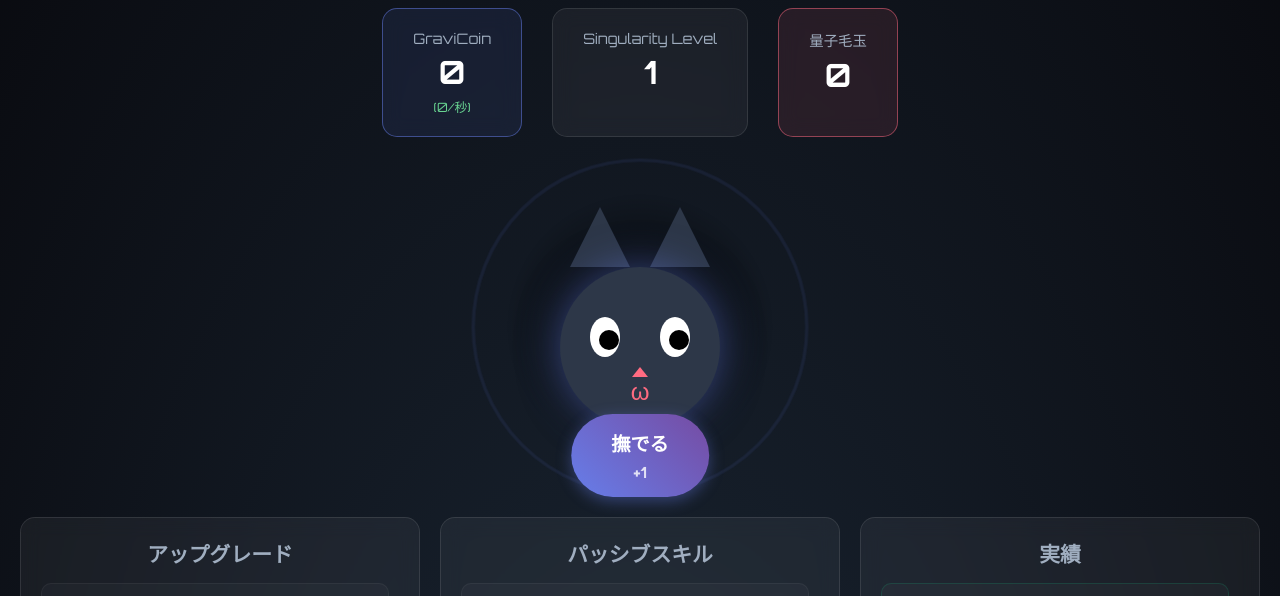
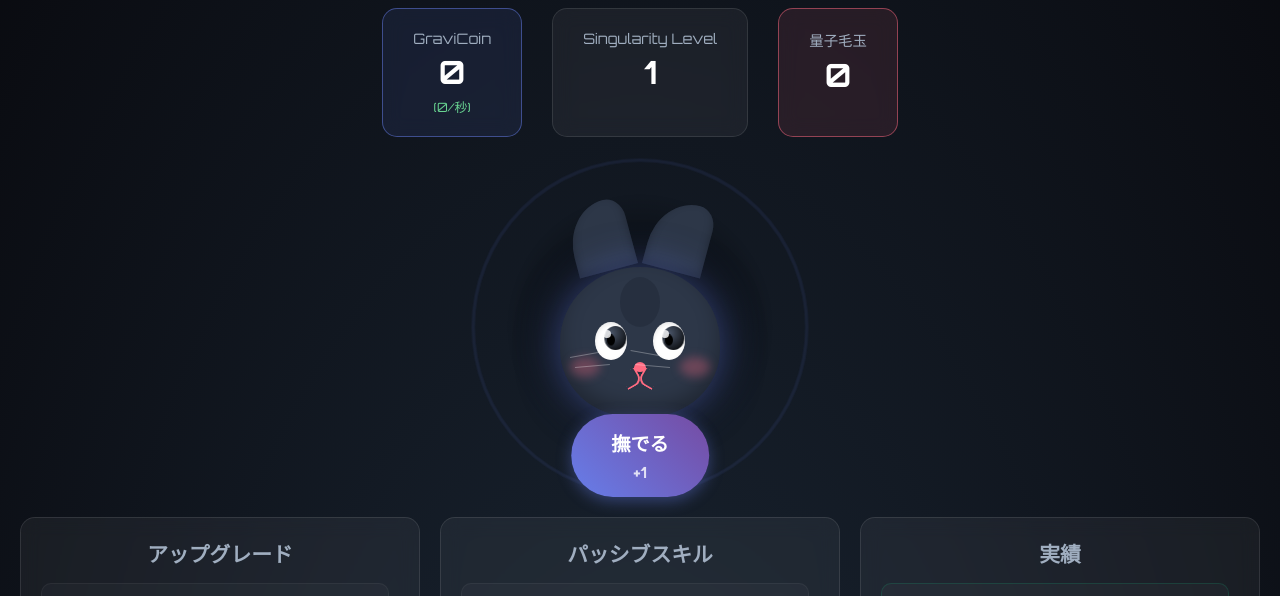
Before and after one commit to naoto714714/browser-games, a plain HTML site: page cataclysmic-cat-ranch/index.html in a window 1280 px wide. Shown: the part 129-725 px from the top of the page. Drawn offline with Linux system fonts and the light colour scheme.

Commit message:
feat: 猫のビジュアルをより可愛らしくリアルに改善
- 耳の形状を丸みを帯びた自然な形に変更
- 瞳孔、光の反射、まばたきアニメーションを追加
- ほっぺたとひげを追加してより猫らしく
- 鼻と口の形状をよりリアルに改善

```diff
--- a/cataclysmic-cat-ranch/css/style.css
+++ b/cataclysmic-cat-ranch/css/style.css
@@ -214,32 +214,46 @@ body {
 
 .cat-ears {
     position: absolute;
-    top: -20px;
+    top: -25px;
     left: 50%;
     transform: translateX(-50%);
-    width: 160px;
-    height: 60px;
+    width: 170px;
+    height: 70px;
 }
 
 .cat-ears::before,
 .cat-ears::after {
     content: '';
     position: absolute;
-    width: 0;
-    height: 0;
-    border-style: solid;
+    width: 60px;
+    height: 70px;
+    background: #2d3748;
+    border-radius: 70% 30% 0 0;
+    box-shadow: inset 0 -5px 10px rgba(0, 0, 0, 0.3);
 }
 
 .cat-ears::before {
-    left: 10px;
-    border-width: 0 30px 60px 30px;
-    border-color: transparent transparent #2d3748 transparent;
+    left: 15px;
+    transform: rotate(-15deg);
 }
 
 .cat-ears::after {
-    right: 10px;
-    border-width: 0 30px 60px 30px;
-    border-color: transparent transparent #2d3748 transparent;
+    right: 15px;
+    transform: rotate(15deg);
+}
+
+/* 耳の内側 */
+.cat-ears::before::after,
+.cat-ears::after::after {
+    content: '';
+    position: absolute;
+    width: 35px;
+    height: 45px;
+    background: #ff6b81;
+    border-radius: 50%;
+    top: 15px;
+    left: 50%;
+    transform: translateX(-50%);
 }
 
 .cat-face {
@@ -248,43 +262,112 @@ body {
     left: 50%;
     transform: translateX(-50%);
     width: 160px;
-    height: 160px;
+    height: 150px;
     background: #2d3748;
+    border-radius: 50% 50% 45% 45%;
+    overflow: visible;
+    box-shadow: 0 0 40px rgba(102, 126, 234, 0.5),
+                inset 0 -10px 20px rgba(0, 0, 0, 0.3);
+    position: relative;
+}
+
+/* 猫の模様 */
+.cat-face::before {
+    content: '';
+    position: absolute;
+    top: 10px;
+    left: 50%;
+    transform: translateX(-50%);
+    width: 40px;
+    height: 50px;
+    background: #1a202c;
     border-radius: 50%;
-    overflow: hidden;
-    box-shadow: 0 0 40px rgba(102, 126, 234, 0.5);
+    opacity: 0.3;
+}
+
+/* ほっぺた */
+.cat-cheeks {
+    position: absolute;
+    top: 90px;
+    left: 50%;
+    transform: translateX(-50%);
+    width: 140px;
+    display: flex;
+    justify-content: space-between;
+}
+
+.cat-cheek {
+    width: 30px;
+    height: 20px;
+    background: rgba(255, 107, 129, 0.3);
+    border-radius: 50%;
+    filter: blur(5px);
 }
 
 .cat-eyes {
     position: absolute;
-    top: 50px;
+    top: 55px;
     left: 50%;
     transform: translateX(-50%);
-    width: 100px;
+    width: 90px;
     display: flex;
     justify-content: space-between;
 }
 
 .cat-eye {
-    width: 30px;
-    height: 40px;
+    width: 32px;
+    height: 38px;
     background: #ffffff;
     border-radius: 50%;
     position: relative;
     overflow: hidden;
+    box-shadow: inset 0 2px 4px rgba(0, 0, 0, 0.1);
 }
 
+/* 瞳 */
 .cat-eye::after {
     content: '';
     position: absolute;
-    bottom: 5px;
+    bottom: 8px;
     left: 50%;
     transform: translateX(-50%);
-    width: 20px;
-    height: 20px;
+    width: 22px;
+    height: 24px;
+    background: radial-gradient(circle at 30% 30%, #4a5568, #000);
+    border-radius: 50%;
+    animation: eyeMove 4s ease-in-out infinite;
+}
+
+/* 瞳孔 */
+.cat-eye::before {
+    content: '';
+    position: absolute;
+    bottom: 14px;
+    left: 50%;
+    transform: translateX(-50%);
+    width: 8px;
+    height: 12px;
     background: #000;
     border-radius: 50%;
-    animation: eyeMove 4s ease-in-out infinite;
+    z-index: 2;
+    animation: pupilDilate 6s ease-in-out infinite;
+}
+
+/* 光の反射 */
+.eye-shine {
+    position: absolute;
+    top: 8px;
+    left: 8px;
+    width: 8px;
+    height: 8px;
+    background: rgba(255, 255, 255, 0.8);
+    border-radius: 50%;
+    z-index: 3;
+}
+
+@keyframes pupilDilate {
+    0%, 100% { transform: translateX(-50%) scaleY(1); }
+    50% { transform: translateX(-50%) scaleY(0.7); }
 }
 
 @keyframes eyeMove {
@@ -295,23 +378,90 @@ body {
 
 .cat-nose {
     position: absolute;
-    top: 100px;
+    top: 95px;
     left: 50%;
     transform: translateX(-50%);
-    width: 0;
-    height: 0;
-    border-style: solid;
-    border-width: 0 8px 10px 8px;
-    border-color: transparent transparent #ff6b81 transparent;
+    width: 12px;
+    height: 10px;
+    background: #ff6b81;
+    border-radius: 50% 50% 50% 50% / 60% 60% 40% 40%;
+    box-shadow: 0 2px 3px rgba(0, 0, 0, 0.2);
 }
 
 .cat-mouth {
     position: absolute;
-    top: 105px;
+    top: 103px;
     left: 50%;
     transform: translateX(-50%);
-    font-size: 24px;
-    color: #ff6b81;
+    width: 30px;
+    height: 20px;
+}
+
+.cat-mouth::before,
+.cat-mouth::after {
+    content: '';
+    position: absolute;
+    width: 15px;
+    height: 15px;
+    border: 2px solid #ff6b81;
+    border-radius: 0 0 50% 0;
+    border-top: none;
+    border-left: none;
+}
+
+.cat-mouth::before {
+    left: -2px;
+    transform: rotate(-30deg);
+}
+
+.cat-mouth::after {
+    right: -2px;
+    transform: rotate(30deg) scaleX(-1);
+}
+
+/* ひげ */
+.cat-whiskers {
+    position: absolute;
+    top: 85px;
+    left: 50%;
+    transform: translateX(-50%);
+    width: 160px;
+    height: 40px;
+}
+
+.whisker {
+    position: absolute;
+    height: 1px;
+    background: rgba(255, 255, 255, 0.3);
+    transform-origin: 0 50%;
+}
+
+.whisker-left-1 {
+    width: 40px;
+    top: 5px;
+    left: 10px;
+    transform: rotate(-10deg);
+}
+
+.whisker-left-2 {
+    width: 35px;
+    top: 15px;
+    left: 15px;
+    transform: rotate(-5deg);
+}
+
+.whisker-right-1 {
+    width: 40px;
+    top: 5px;
+    right: 10px;
+    transform: rotate(10deg) scaleX(-1);
+}
+
+.whisker-right-2 {
+    width: 35px;
+    top: 15px;
+    right: 15px;
+    transform: rotate(5deg) scaleX(-1);
 }
 
 .gravity-waves {
--- a/cataclysmic-cat-ranch/index.html
+++ b/cataclysmic-cat-ranch/index.html
@@ -41,11 +41,25 @@
                     <div class="cat-ears"></div>
                     <div class="cat-face">
                         <div class="cat-eyes">
-                            <div class="cat-eye left"></div>
-                            <div class="cat-eye right"></div>
+                            <div class="cat-eye left">
+                                <div class="eye-shine"></div>
+                            </div>
+                            <div class="cat-eye right">
+                                <div class="eye-shine"></div>
+                            </div>
+                        </div>
+                        <div class="cat-cheeks">
+                            <div class="cat-cheek left"></div>
+                            <div class="cat-cheek right"></div>
                         </div>
                         <div class="cat-nose"></div>
-                        <div class="cat-mouth">ω</div>
+                        <div class="cat-mouth"></div>
+                        <div class="cat-whiskers">
+                            <div class="whisker whisker-left-1"></div>
+                            <div class="whisker whisker-left-2"></div>
+                            <div class="whisker whisker-right-1"></div>
+                            <div class="whisker whisker-right-2"></div>
+                        </div>
                     </div>
                     <div class="gravity-waves"></div>
                 </div>
```
